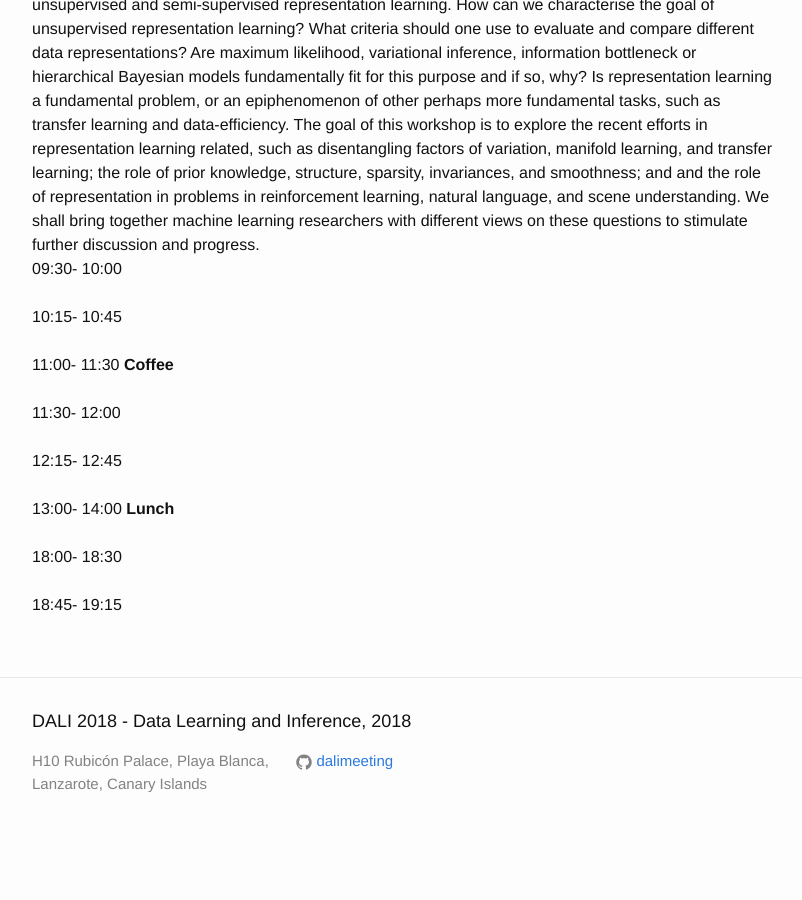
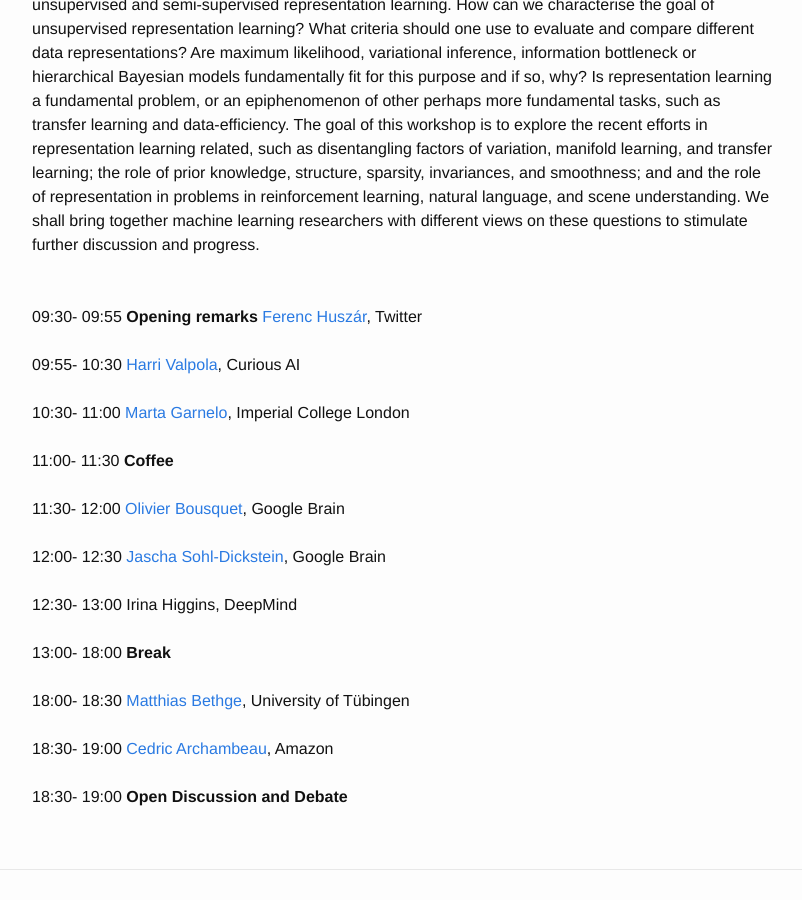
Before and after one commit to dalimeeting/dalimeeting.github.io, a Jekyll site: the page built from _posts/2018-04-05-workshopRepresentationLearning.md, in a window 1280 px wide and 900 px high, scrolled down 706 px. Shown: the whole window, without its empty margins (238-1040 px from the left). Built offline with Jekyll 4.4.1, drawn with Linux system fonts in a browser that asks for light colours; before the commit the page ends 1561 px from its top, so only the background shows below that.

Commit message:
Add schedule to representation learning workshop

```diff
--- a/_data/participants.yml
+++ b/_data/participants.yml
@@ -158,3 +158,9 @@
   given:  BELLET
 - family: OSBAND
   given:  IAN
+- family: SOHL-DICKSTEIN
+  given:  JASCHA
+- family: BETHGE
+  given:  MATTHIAS
+- family: ARCHAMBEAU
+  given:  CEDRIC
--- a/_posts/2018-04-05-workshopRepresentationLearning.md
+++ b/_posts/2018-04-05-workshopRepresentationLearning.md
@@ -47,64 +47,92 @@
 show_abstracts: false
 talks:
 - title:
+- title: Opening remarks
   author:
-  - family:
-    given:
-    url:
-    institute:
+  - given: Ferenc
+    family: Husz&aacuter
+    url: http://www.inference.vc
+    institute: Twitter
   youtube:
   start: "09:30"
-  end: "10:00"
+  end: "09:55"
 - title:
+  author:
+  - given: Harri
+    family: Valpola
+    url: http://valpola.kapsi.fi/research/
+    institute: Curious AI
+  youtube:
+  start: "09:55"
+  end: "10:30"
+- title:
+  author:
+  - given: Marta
+    family: Garnelo
+    url: https://www.doc.ic.ac.uk/~mg4413/
+    institute: Imperial College London
+  youtube:
+  start: "10:30"
+  end: "11:00"
+- title: Coffee
+  start: "11:00"
+  end: "11:30"
+- title:
+  author:
+  - given: Olivier
+    family: Bousquet
+    url: https://research.google.com/pubs/OlivierBousquet.html
+    institute: Google Brain
+  youtube:
+  start: "11:30"
+  end: "12:00"
+- title:
+  author:
+  - given: Jascha
+    family: Sohl-Dickstein
+    url: http://www.sohldickstein.com
+    institute: Google Brain
+  youtube:
+  start: "12:00"
+  end: "12:30"
+- title:
+  author:
+  - given: Irina
+    family: Higgins
+    url:
+    institute: DeepMind
+  youtube:
+  start: "12:30"
+  end: "13:00"
+- title: Break
+  start: "13:00"
+  end: "18:00"
+- title:
+  author:
+  - given: Matthias
+    family: Bethge
+    url: http://bethgelab.org
+    institute: University of Tübingen
+  youtube:
+  start: "18:00"
+  end: "18:30"
+- title:
+  author:
+  - given: Cedric
+    family: Archambeau
+    url: http://www0.cs.ucl.ac.uk/staff/c.archambeau/
+    institute: Amazon
+  youtube:
+  start: "18:30"
+  end: "19:00"
+- title: Open Discussion and Debate
   author:
   - given:
     family:
     url:
     institute:
   youtube:
-  start: "10:15"
-  end: "10:45"
-- title: Coffee
-  start: "11:00"
-  end: "11:30"
-- title:
-  author:
-  - given:
-    family:
-    url:
-    institute:
-  youtube:
-  start: "11:30"
-  end: "12:00"
-- title:
-  author:
-  - given:
-    family:
-    url:
-    institute:
-  youtube:
-  start: "12:15"
-  end: "12:45"
-- title: Lunch
-  start: "13:00"
-  end: "14:00"
-- title:
-  author:
-  - given:
-    family:
-    url:
-    institute:
-  youtube:
-  start: "18:00"
-  end: "18:30"
-- title:
-  author:
-  - given:
-    family:
-    url:
-    institute:
-  youtube:
-  start: "18:45"
-  end: "19:15"
+  start: "18:30"
+  end: "19:00"
 speakers:
 ---
```
